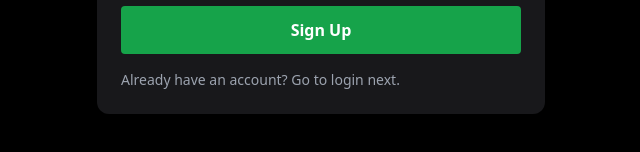
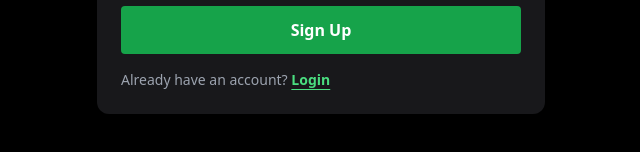
Before and after one commit to MyStack001/pipsoul-dashboard, a Next.js app: page /signup in a window 1280 px wide. Shown: the part 440-592 px from the top of the page, without its empty margins (319-959 px from the left). Built offline with nearby package versions, Linux system fonts and the light colour scheme.

Commit message:
Fix auth navigation links (login/signup)

```diff
--- a/src/app/login/page.tsx
+++ b/src/app/login/page.tsx
@@ -3,6 +3,7 @@
 import { useState } from "react";
 import { supabase } from "@/lib/supabase";
 import { useRouter } from "next/navigation";
+import Link from "next/link";
 
 export default function LoginPage() {
   const router = useRouter();
@@ -67,8 +68,14 @@ export default function LoginPage() {
         </button>
 
         <p className="text-sm text-gray-400">
-          Don’t have an account? Sign up first.
-        </p>
+  Don’t have an account?{" "}
+  <Link
+    href="/signup"
+    className="text-green-400 hover:text-green-300 font-semibold underline underline-offset-4"
+  >
+    Sign up
+  </Link>
+</p>
       </form>
     </div>
   );
--- a/src/app/signup/page.tsx
+++ b/src/app/signup/page.tsx
@@ -3,6 +3,7 @@
 import { useState } from "react";
 import { supabase } from "@/lib/supabase";
 import { useRouter } from "next/navigation";
+import Link from "next/link";
 
 export default function SignupPage() {
   const router = useRouter();
@@ -68,8 +69,14 @@ export default function SignupPage() {
         </button>
 
         <p className="text-sm text-gray-400">
-          Already have an account? Go to login next.
-        </p>
+  Already have an account?{" "}
+  <Link
+    href="/login"
+    className="text-green-400 hover:text-green-300 font-semibold underline underline-offset-4"
+  >
+    Login
+  </Link>
+</p>
       </form>
     </div>
   );
```
